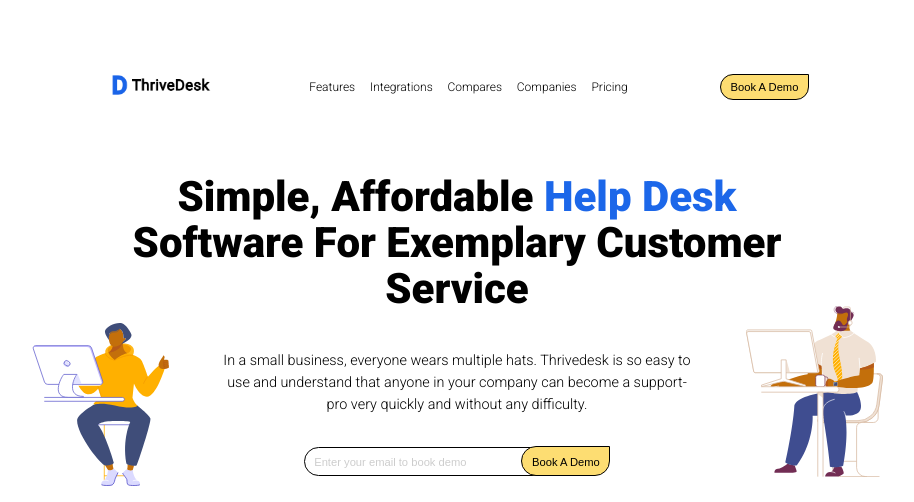
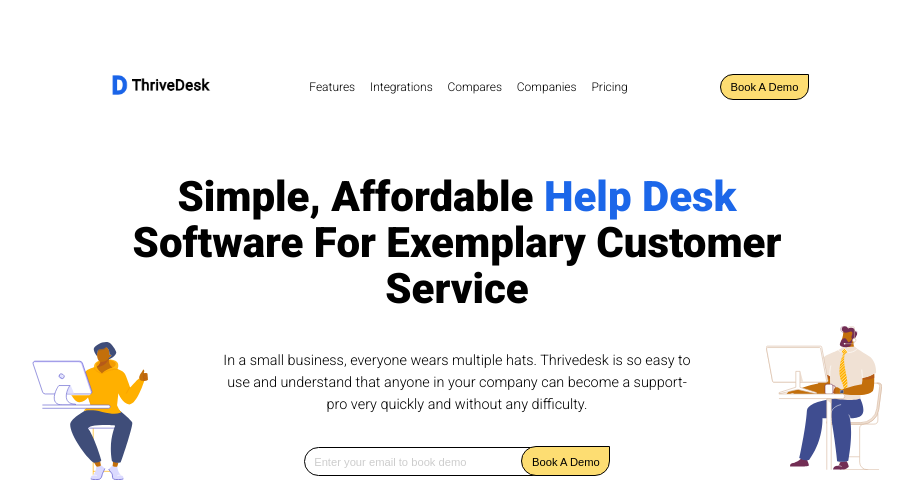
Before and after one commit to lfields90/Thrivedesk-Landing-Page, a plain HTML site: page index.html in a window 1280 px wide. Shown: the top 502 px of the page, without its empty margins (183-1097 px from the left). Drawn offline with Linux system fonts and the light colour scheme.

```diff
--- a/css/main.css
+++ b/css/main.css
@@ -375,7 +375,7 @@ header p {
       url(../images/character-12.svg);
     background-repeat: no-repeat;
     background-position: bottom 22% left 2%, bottom 25% right 2%;
-    background-size: 6.5em;
+    background-size: 5.5em;
   }
   header h1+p {
     width: min(70%, 35rem);
```
Also changed, not shown: designs/Thrivedesk-Final-svgs.png (added), 3 other files.
